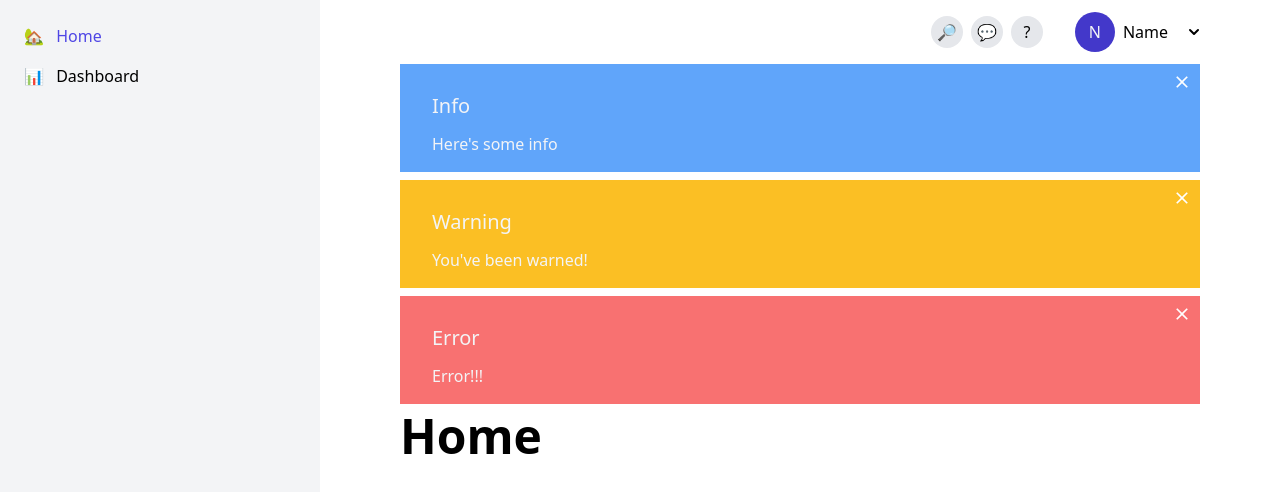
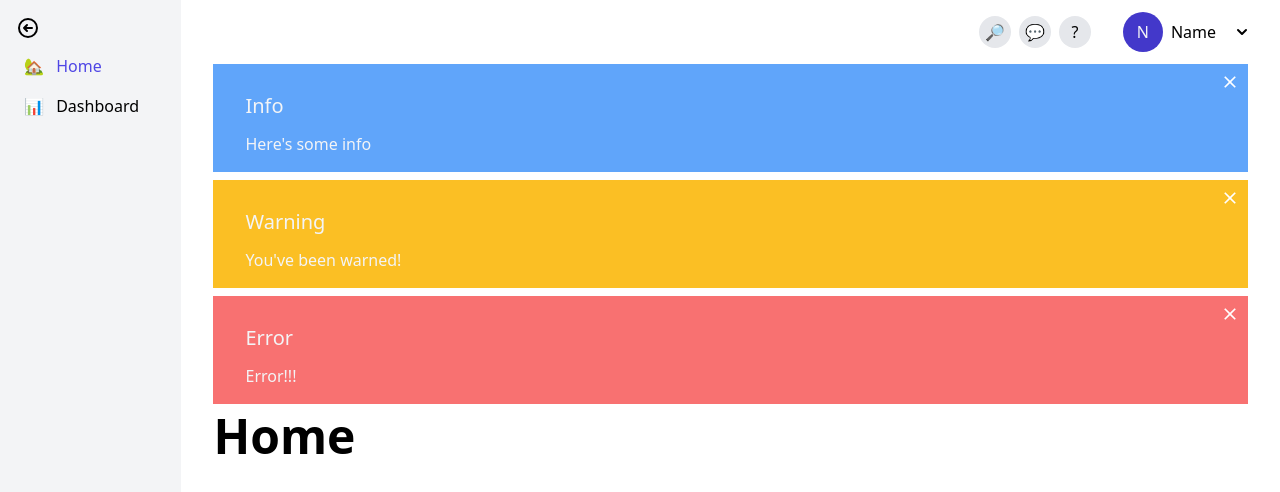
Before and after one commit to parastooveisi/svelte-personal-dashboard, a Svelte app: page / in a window 1280 px wide. Shown: the top 492 px of the page. Built offline with nearby package versions, Linux system fonts and the light colour scheme.

Commit message:
make menu collapsable

```diff
--- a/src/App.svelte
+++ b/src/App.svelte
@@ -31,10 +31,10 @@
 
 <TailwindCSS />
 
-<div class="grid grid-cols-4">
+<div class="flex">
   <NavBar on:tabChange={tabChange} {activePage} {items} />
 
-  <main role="main" class="w-5/6 h-full col-span-3 mx-auto">
+  <main role="main" class="w-full h-full px-8">
     <TopNav />
     {#if activePage === "Home"}
       {#each $topNotifications as notification}
--- a/src/components/NavBar.svelte
+++ b/src/components/NavBar.svelte
@@ -3,10 +3,27 @@
   const dispatch = createEventDispatcher();
   export let items: { title: string; icon: string }[];
   export let activePage: string;
+
+  $: isCollapsed = false;
+
+  const toggleCollapsed = () => {
+    isCollapsed = !isCollapsed;
+  };
 </script>
 
-<div class="w-full h-screen flex-shrink flex-grow-0">
+<div class="{isCollapsed ? 'w-20' : 'w-1/6'} h-screen flex-shrink flex-grow-0">
   <div class="sticky top-0 p-4 bg-gray-100 h-full">
+    <button on:click={toggleCollapsed}>
+      {#if isCollapsed}
+        <svg xmlns="http://www.w3.org/2000/svg" class="h-6 w-6" fill="none" viewBox="0 0 24 24" stroke="currentColor">
+          <path stroke-linecap="round" stroke-linejoin="round" stroke-width="2" d="M13 9l3 3m0 0l-3 3m3-3H8m13 0a9 9 0 11-18 0 9 9 0 0118 0z" />
+        </svg>
+      {:else}
+        <svg xmlns="http://www.w3.org/2000/svg" class="h-6 w-6" fill="none" viewBox="0 0 24 24" stroke="currentColor">
+          <path stroke-linecap="round" stroke-linejoin="round" stroke-width="2" d="M11 15l-3-3m0 0l3-3m-3 3h8M3 12a9 9 0 1118 0 9 9 0 01-18 0z" />
+        </svg>
+      {/if}
+    </button>
     <ul class="flex sm:flex-col overflow-hidden content-center justify-center">
       {#each items as item}
         <li on:click={() => dispatch("tabChange", item.title)} class="py-2 hover:text-indigo-300 rounded {item.title === activePage ? 'text-indigo-600' : ''}">
```
